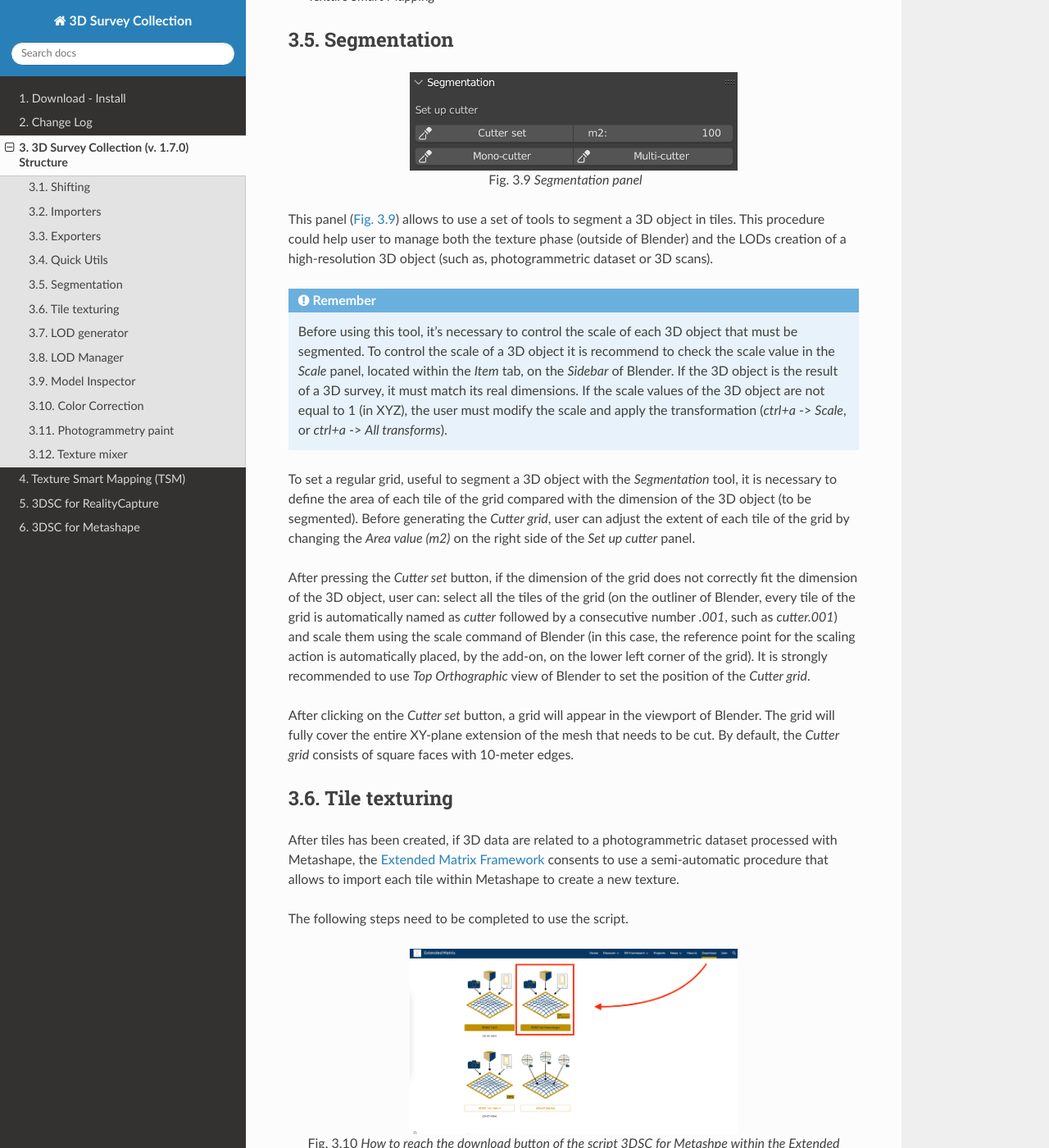
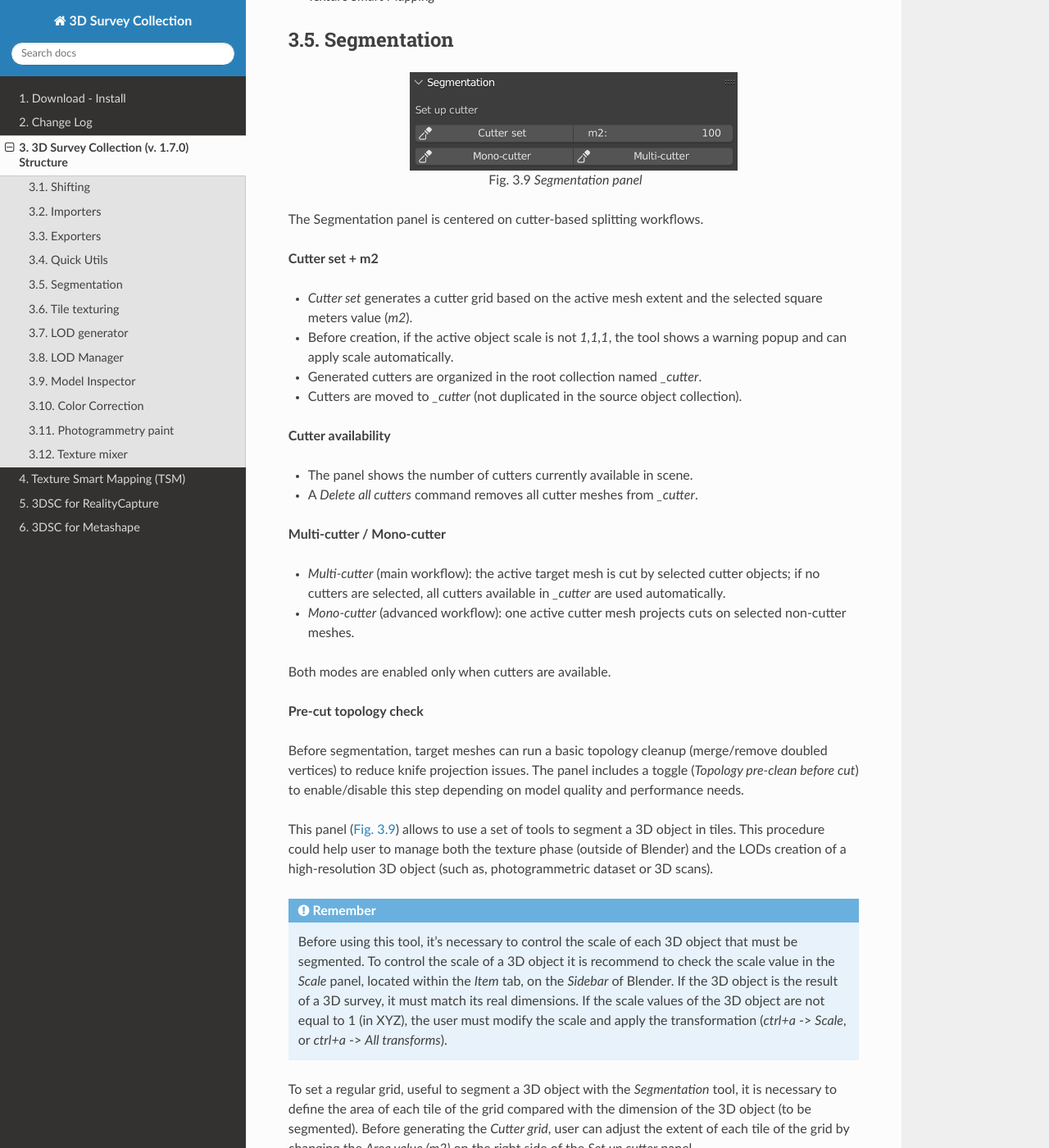
Before and after one commit to zalmoxes-laran/3D-survey-collection-doc, a Sphinx documentation site: the page built from docs/3DSCstructure.rst, in a window 1280 px wide and 1400 px high, scrolled down 9475 px. Shown: the whole window at 82% size. Built offline with Sphinx 7.4.7 and the Read the Docs theme 3.1.0, drawn with Linux system fonts in a browser that asks for light colours.

Commit message:
new sections

```diff
--- a/docs/3DSCstructure.rst
+++ b/docs/3DSCstructure.rst
@@ -305,6 +305,37 @@ Segmentation
    :align: center
 
    Segmentation panel
+
+
+The Segmentation panel is centered on cutter-based splitting workflows.
+
+.. _segmentation-cutter-set:
+
+**Cutter set + m2**
+
+- *Cutter set* generates a cutter grid based on the active mesh extent and the selected square meters value (*m2*).
+- Before creation, if the active object scale is not *1,1,1*, the tool shows a warning popup and can apply scale automatically.
+- Generated cutters are organized in the root collection named *_cutter*.
+- Cutters are moved to *_cutter* (not duplicated in the source object collection).
+
+**Cutter availability**
+
+- The panel shows the number of cutters currently available in scene.
+- A *Delete all cutters* command removes all cutter meshes from *_cutter*.
+
+.. _segmentation-cut-modes:
+
+**Multi-cutter / Mono-cutter**
+
+- *Multi-cutter* (main workflow): the active target mesh is cut by selected cutter objects; if no cutters are selected, all cutters available in *_cutter* are used automatically.
+- *Mono-cutter* (advanced workflow): one active cutter mesh projects cuts on selected non-cutter meshes.
+
+Both modes are enabled only when cutters are available.
+
+**Pre-cut topology check**
+
+Before segmentation, target meshes can run a basic topology cleanup (merge/remove doubled vertices) to reduce knife projection issues.
+The panel includes a toggle (*Topology pre-clean before cut*) to enable/disable this step depending on model quality and performance needs.
 
 
 ..
--- a/docs/changeLog.rst
+++ b/docs/changeLog.rst
@@ -15,6 +15,7 @@ Improvements:
 -------------
 
 - Quick Utils UI Refactor: Advanced utility tools (Rotation Constrained, Circle from 3 Points, Alignment Orientation, Texture Smart Mapping) are now root-level panels in the 3DSC sidebar, while Quick Utils keeps miscellaneous commands in a dedicated panel.
+- Segmentation Workflow Update: Cutter grids are centralized in the ``_cutter`` root collection, Multi-cutter now supports selected-cutter subsets with automatic fallback to all available cutters, and docs/help links now include dedicated segmentation anchors.
 
 - Direct Mesh Import in LOD Manager: The LOD Manager now supports direct mesh imports, instead of importing objects. This allows local objects to be attributed with specific values, such as chronology, using the Extended Matrix Tool. This enhancement also enables objects with linked levels of detail (LOD) to be repositioned to preferred coordinates, rather than being fixed at 0,0,0.
 
```
Also changed, not shown: docs/digital_replica_preparation.rst (+8 -6 lines).
